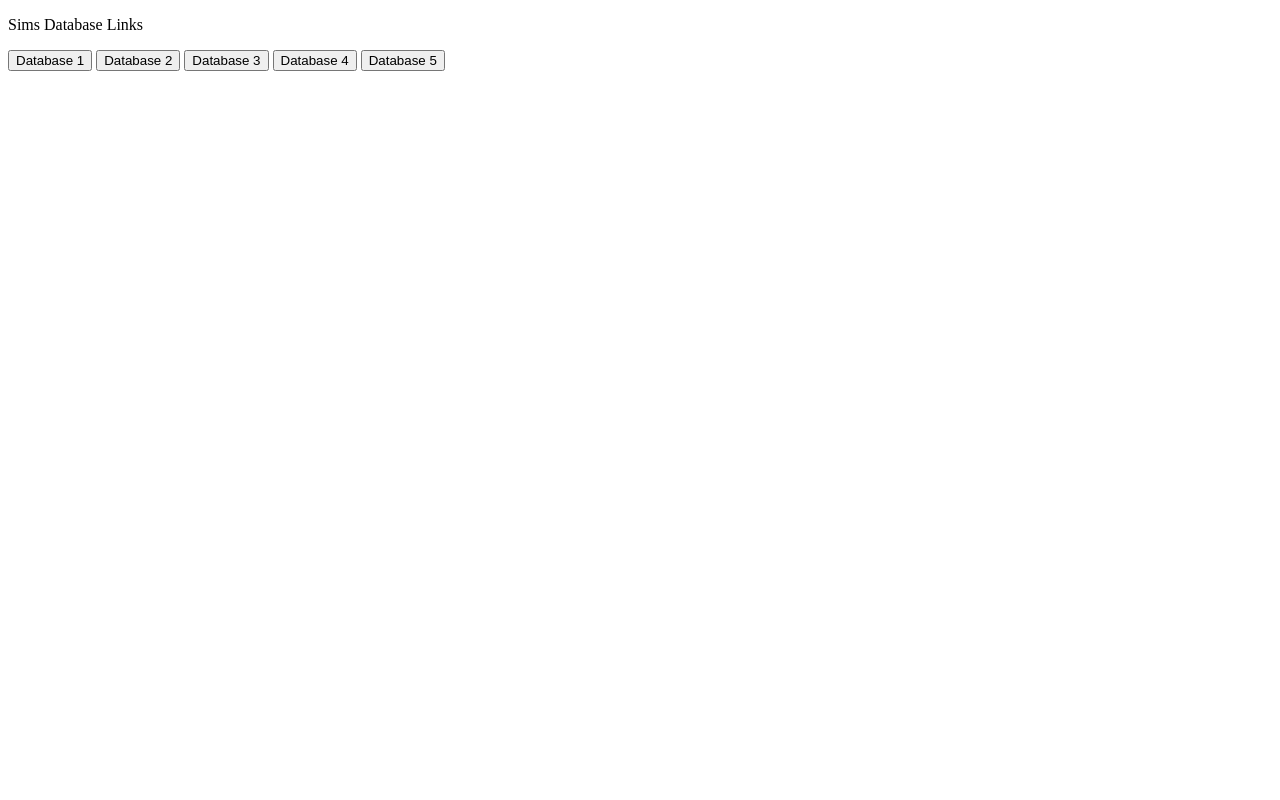
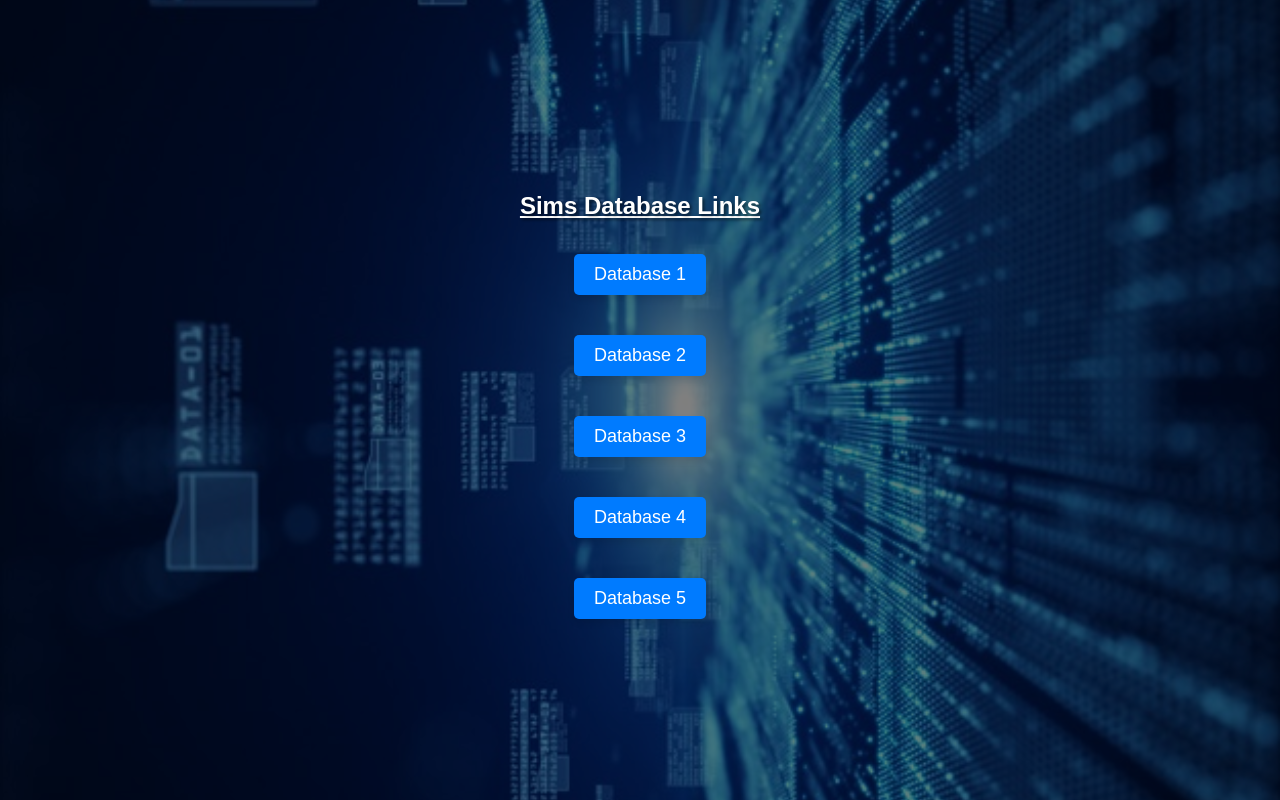
Before and after one commit to sanwels/website-for-sim-database, a plain HTML site: page index.html in a window 1280 px wide. Drawn offline with Linux system fonts and the light colour scheme.

Commit message:
Update styles.css

```diff
--- a/styles.css
+++ b/styles.css
@@ -1 +1,59 @@
-background-attachment: fixed;
+body {
+    font-family: Arial, sans-serif;
+    margin: 0;
+    padding: 0;
+    text-align: center;
+    margin-top: 50px;
+    background-image: url('Database.jpg');
+    background-size: cover;
+    background-position: center;
+    background-repeat: no-repeat;
+    background-attachment: fixed; /* Ensures background image covers entire screen on mobile */
+}
+
+.overlay {
+    background-color: rgba(0, 0, 0, 0.5);
+    width: 100%;
+    height: 100%;
+    position: absolute;
+    top: 0;
+    left: 0;
+    display: flex;
+    justify-content: center;
+    align-items: center;
+    flex-direction: column;
+}
+
+.button-container {
+    display: flex;
+    flex-direction: column;
+    align-items: center;
+    gap: 20px;
+}
+
+.social-media-label {
+    display: block;
+    font-weight: bold;
+    font-size: 24px;
+    margin-top: 20px;
+    text-decoration: underline;
+    text-shadow: 2px 2px 3px rgba(0,0,0,0.5);
+    color: #fff;
+}
+
+.login-button {
+    background-color: #007bff;
+    color: white;
+    padding: 10px 20px;
+    font-size: 18px;
+    border: none;
+    cursor: pointer;
+    border-radius: 5px;
+    transition: background-color 0.3s ease;
+    margin: 10px 0;
+    box-shadow: 0 4px 8px rgba(0, 0, 0, 0.1);
+}
+
+.login-button:hover {
+    background-color: #0056b3;
+}
```
